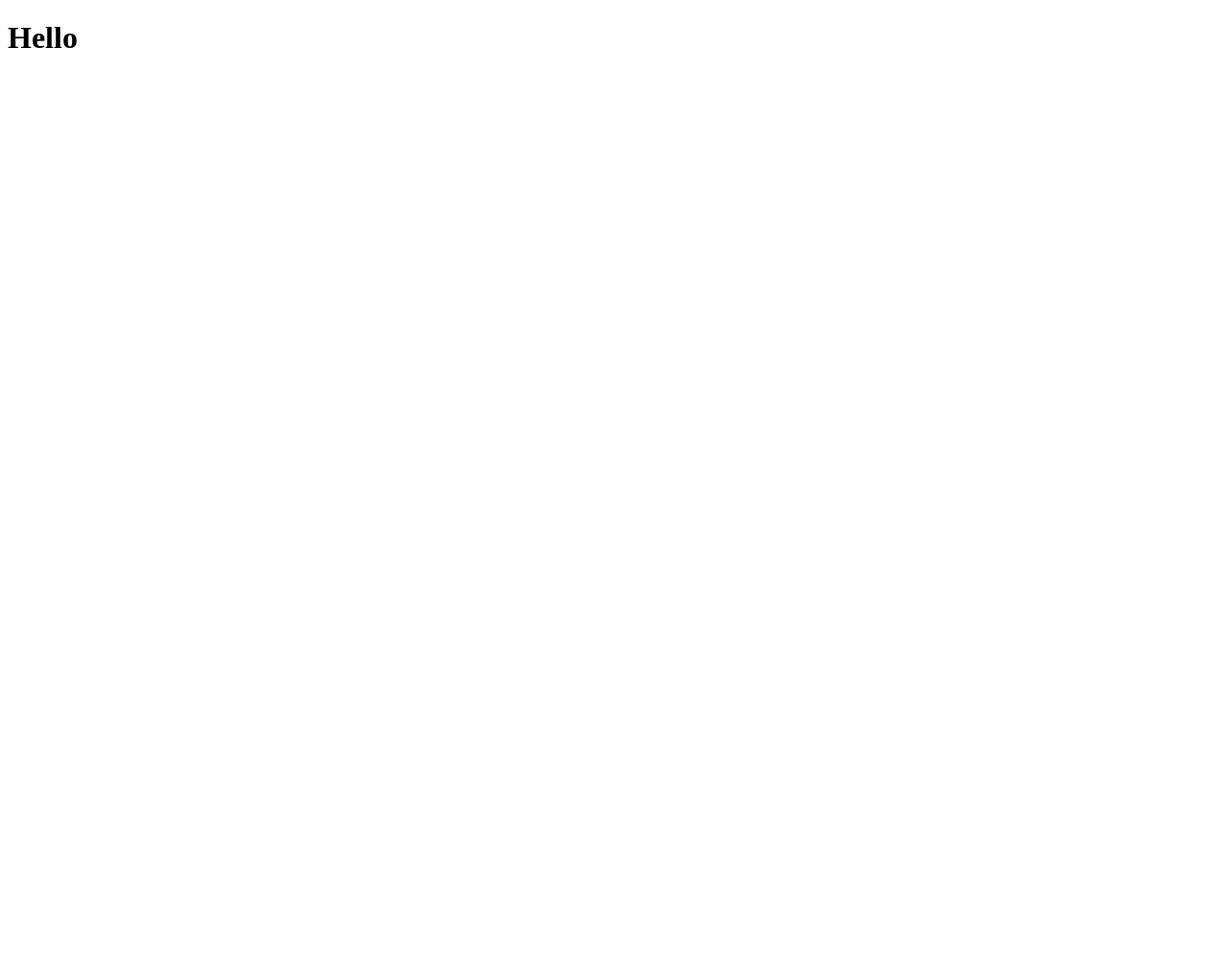
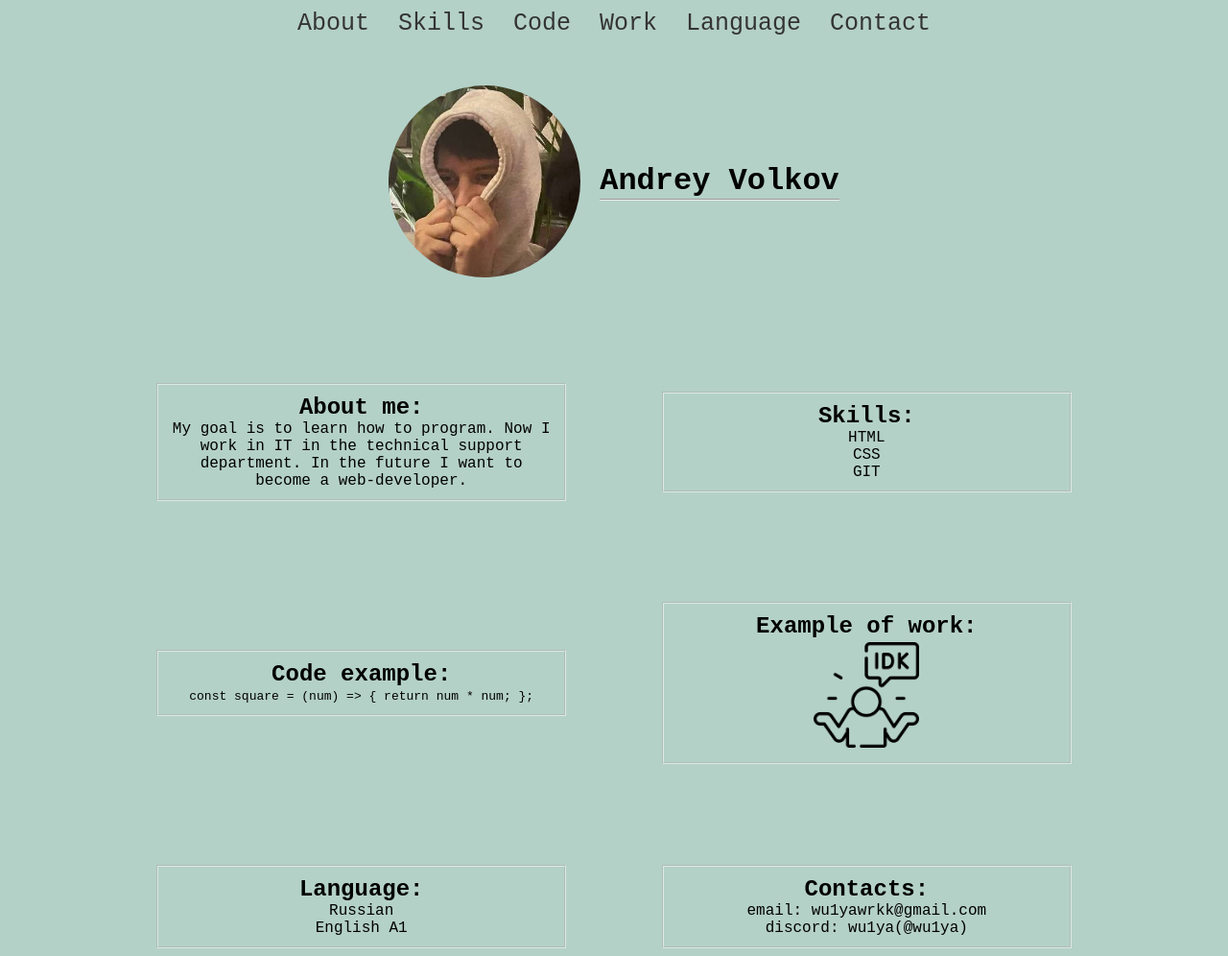
Before and after one commit to wu1ya/rsschool-cv, a plain HTML site: page index.html in a window 1280 px wide. Shown: the top 996 px of the page at 96% size. Before the commit the page ends 800 px from the top, so only its background shows below. Drawn offline with Linux system fonts and the light colour scheme.

Commit message:
docs: change html and css

```diff
--- a/index.html
+++ b/index.html
@@ -3,9 +3,76 @@
 <head>
     <meta charset="UTF-8">
     <meta name="viewport" content="width=device-width, initial-scale=1.0">
-    <title>Document</title>
+    <title>CV-Volkov</title>
+    <link rel="stylesheet" href="style.css">
 </head>
-<body>
-    <h1>Hello</h1>
+<body class="wrapper">
+    <header>
+        <nav>
+            <div class="wrapper-nav">
+                <ul>
+                    <li class="nav-item"><a href="#about">About</a></li>
+                    <li class="nav-item"><a href="#skills">Skills</a></li>
+                    <li class="nav-item"><a href="#code">Code</a></li>
+                    <li class="nav-item"><a href="#work">Work</a></li>
+                    <li class="nav-item"><a href="#lang">Language</a></li>
+                    <li class="nav-item"><a href="#contact">Contact</a></li>
+                </ul>
+            </div>
+        </nav>
+    </header>
+    <main>
+        <div class="name-photo">
+
+            <h1>Andrey Volkov</h1>
+            <img class="photo" src="Screenshot_1.png" alt="photo">
+        </div>
+
+        <div class="main-content">
+            <div class="content-block">
+                <h2 id="about">About me:</h2>
+                <p>My goal is to learn how to program. Now I work in IT in the technical support department. In the future I want to become a web-developer.</p>
+            </div>
+            <div class="content-block">
+                <h2 id="skills">Skills:</h2>
+                <ul>
+                    <li>HTML</li>
+                    <li>CSS</li>
+                    <li>GIT</li>
+                </ul>
+            </div>
+            <div class="content-block">
+                <h2 id="code">Code example:</h2>
+                <code>
+                    const square = (num) => {
+                    return num * num;
+                  };
+                </code>
+            </div>
+            <div class="content-block">
+                <h2 id="work">Example of work:</h2>
+                <div class="work"><a href="https://wu1ya.github.io/rsschool-cv/"><img src="5622660.png" alt="logo"></a></div>
+            </div>
+            <div class="content-block">
+                <h2 id="lang">Language:</h2>
+                <ul>
+                    <li>Russian</li>
+                    <li>English A1</li>
+                </ul>
+            </div>
+            <div class="content-block">
+                <h2 id="contact">Contacts:</h2>
+                <ul>
+                    <li>email: wu1yawrkk@gmail.com</li>
+                    <li>discord: wu1ya(@wu1ya)</li>
+                </ul>
+            </div>
+        </div>
+    </main>
+    <footer class="wrapper-footer">
+        <a  class="footer-item" href="https://rs.school/js/" target="_blank"><img src="https://rs.school/images/rs_school_js.svg" alt="logo-course" ></a>
+        <a class="footer-item" href="https://github.com/wu1ya?tab=repositories" target="_blank"><img src="GitHub-Logo.png" alt="git" width="100"></a>
+        <div class="date">2023</div>
+    </footer>
 </body>
 </html>
--- a/style.css
+++ b/style.css
@@ -1,3 +1,104 @@
 * {
     box-sizing: border-box;
+    margin: 0;
+    padding: 0;
 }
+
+/*nav*/
+a {
+    text-decoration: none;
+    color: rgb(52, 52, 52);
+}
+
+.wrapper {
+    background-color: rgba(29, 117, 88, 0.33);
+}
+
+.wrapper-nav ul {
+    display: flex;
+    gap: 30px;
+    justify-content: center;
+}
+
+.nav-item {
+    list-style-type: none;
+    font-size: 25px;
+    font-family: 'Courier New', Courier, monospace;
+    color: rgb(66, 66, 66)
+}
+
+.wrapper-nav {
+    margin-top: 10px;
+}
+
+/*h1-photo*/
+.name-photo {
+    margin: 50px 100px 10px ;
+    display: flex;
+    justify-content: center;
+    align-items: center;
+    flex-direction: row-reverse;
+    gap: 20px;
+
+}
+
+.photo {
+    border-radius: 50%;
+    height: 200px;
+    width: 200px;
+}
+
+h1 {
+    font-family: 'Courier New', Courier, monospace;
+    border-bottom: 2px groove;
+}
+
+/*main*/
+.main-content {
+    display: flex;
+    justify-content: center;
+    flex-wrap: wrap;
+    align-items: center;
+    align-content: center;
+    font-family: 'Courier New', Courier, monospace;
+}
+
+.content-block {
+    display: inline;
+    text-align: center;
+    width: 33.33%;
+
+    margin: 100px 50px 5px;
+    border: 2px groove rgba(255, 255, 255, 0.531);
+    padding: 10px;
+}
+
+
+
+.work a img {
+    width: 110px;
+    height: 110px;
+    margin-top: 3px;
+}
+
+li {
+    list-style-type: none;
+}
+
+/*footer*/
+
+.wrapper-footer {
+    display: flex;
+    justify-content: center;
+    margin: 50px;
+    align-items: flex-end;
+}
+
+.footer-item {
+    width: 100px;
+}
+
+.date {
+   font-size: 30px;
+   font-family: 'Gill Sans', 'Gill Sans MT', Calibri, 'Trebuchet MS', sans-serif;
+}
```
Also changed, not shown: 5622660.png (added), GitHub-Logo.png (added), Screenshot_1.png (added), photo_2023-06-26_19-23-01.jpg (deleted).
